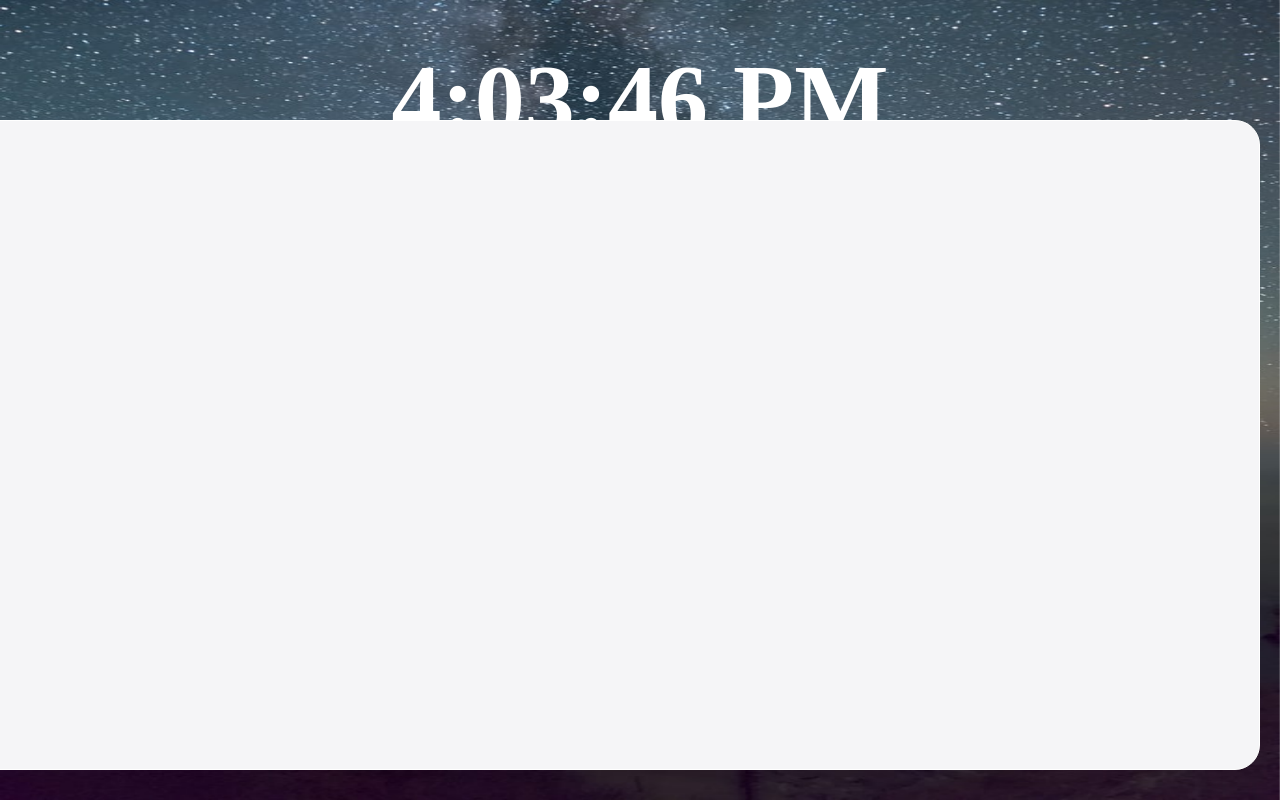
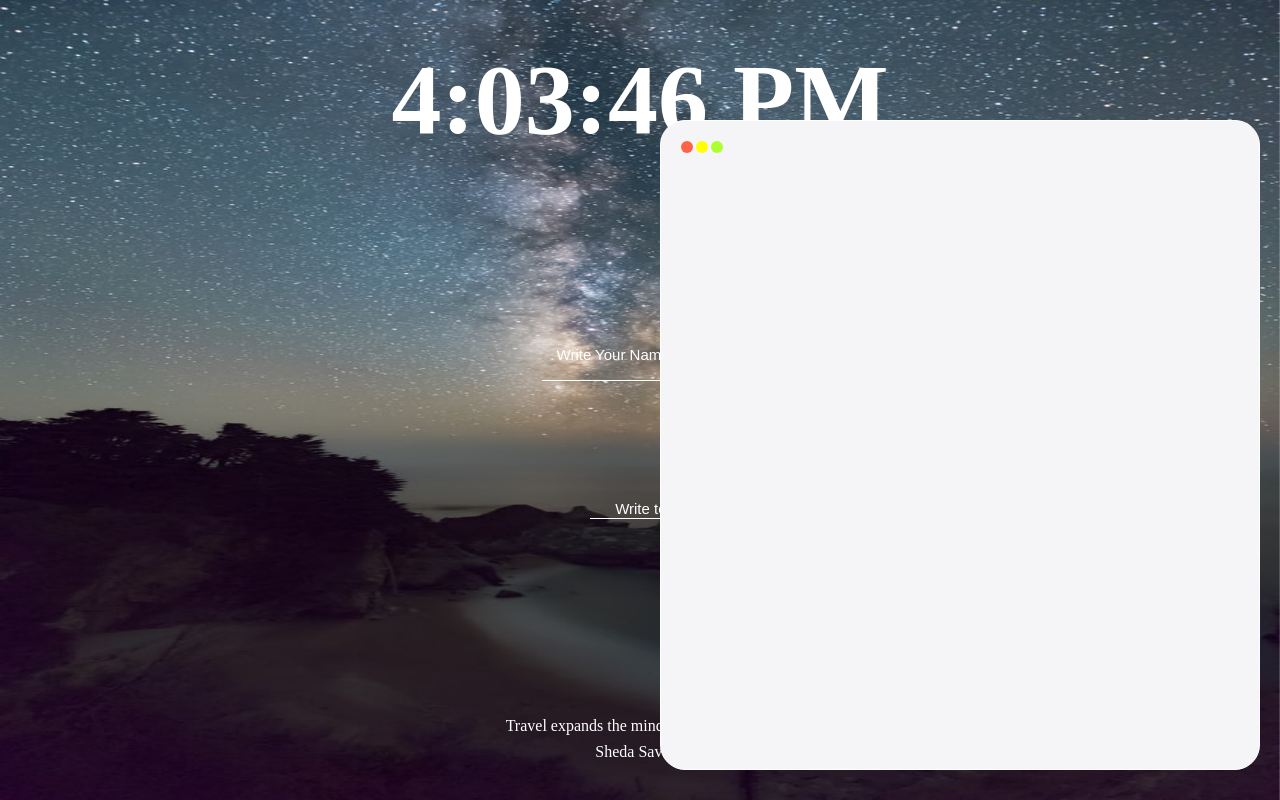
Before and after one commit to rlaclghks123/momentom-2021, a plain HTML site: page index.html in a window 1280 px wide. Both pictures are taken after a click on the button 1017 px from the left and 497 px from the top of the page. Drawn offline with Linux system fonts and the light colour scheme.

Commit message:
Refactor: 확대 사진 크기 수정

```diff
--- a/css/toDo-list.css
+++ b/css/toDo-list.css
@@ -108,6 +108,6 @@
 }
 
 .expand {
-  width: 1400px;
+  width: 600px;
   height: 650px;
 }
--- a/js/toDoList.js
+++ b/js/toDoList.js
@@ -66,7 +66,6 @@ function handleToDoListCloseBtn() {
 }
 
 function handleToDoListOpenBtn(e) {
-  console.log(e);
   toDoListBox.style.display = 'flex';
 }
 
```
